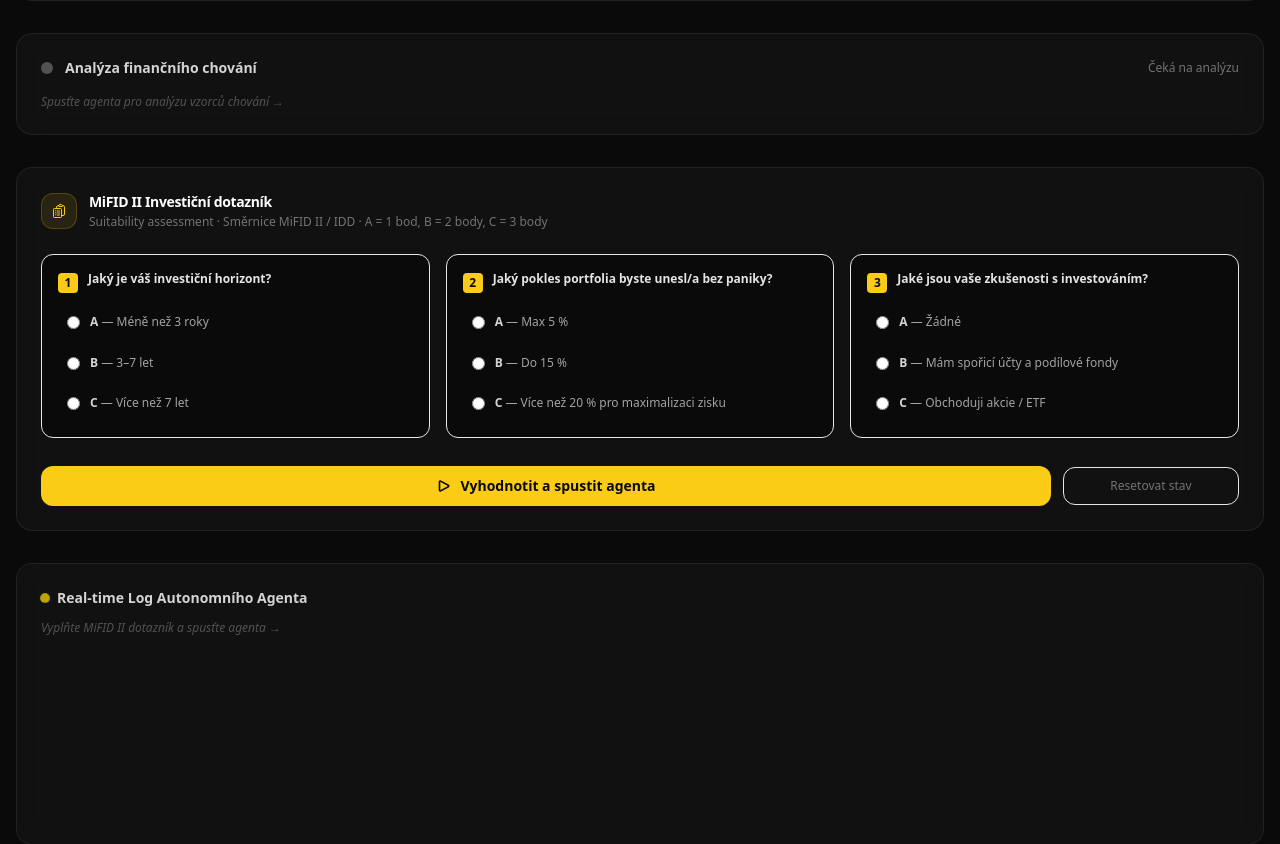
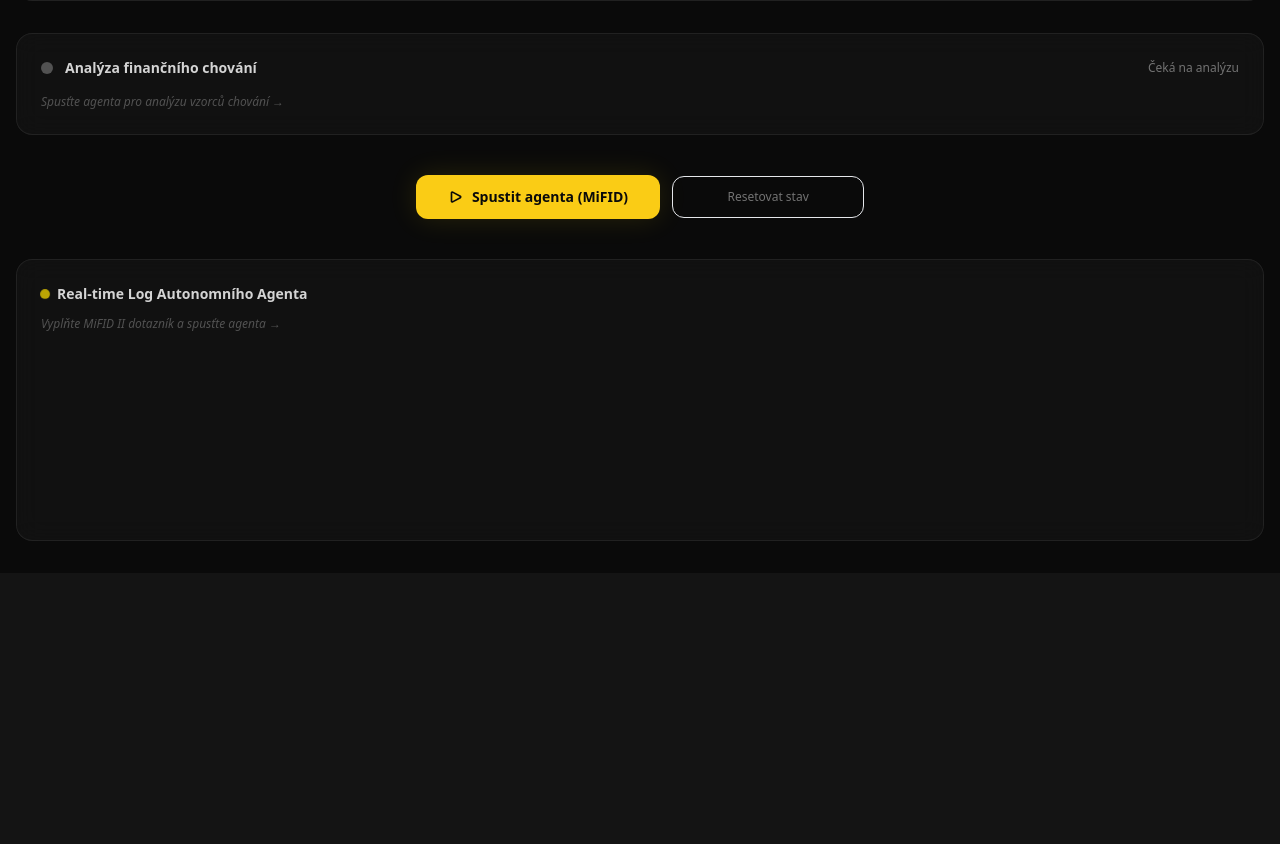
Before and after one commit to THO-netizen/closed-loop-system, a FastAPI app: page / in a window 1280 px wide. Shown: the part 694-1538 px from the top of the page. After the commit the page ends 1235 px from the top, so only its background shows below. Run offline with FastAPI, Linux system fonts and the light colour scheme; some libraries are stand-ins or nearby versions.

Commit message:
fix: MiFID modal + zaručená randomizace resetu (os.urandom seed)
- MiFID dotazník přesunut do modálního okna: trigger tlačítko 'Spustit agenta (MiFID)' na hlavní stránce, modal se zavírá tlačítkem ✕, kliknutím na backdrop nebo Escape; po úspěšném spuštění agenta se modal zavře automaticky
- Vnitřní tlačítko přejmenováno na 'Vyhodnotit a spustit autonomního pilota'
- Tlačítko 'Resetovat stav' přesunuto vedle triggeru na hlavní stránce
- Backend reset přepnut na seed z os.urandom(8) místo random.Random() bez argumentu – garantuje jiné hodnoty na každý request i na serverech s nízkým rozlišením hodin
- Všechny tři zůstatky (checking 45-55k, savings 3-8k, portfolio 20-35k) se nyní spolehlivě randomizují a jsou okamžitě vráceny v JSON odpovědi resetu

Co-Authored-By: Claude Sonnet 4.6 <noreply@anthropic.com>

```diff
--- a/main.py
+++ b/main.py
@@ -579,7 +579,10 @@ async def run_agent_endpoint(body: dict = Body(default={})):
 
 @app.post("/api/reset")
 async def reset():
-    rng = random.Random()           # entropy-seeded → different values each call
+    # Seed from os.urandom to guarantee different values on every call,
+    # regardless of clock resolution or server environment.
+    seed = int.from_bytes(os.urandom(8), "big")
+    rng  = random.Random(seed)
     initial_balance = rng.randint(45_000, 55_000)
     portfolio_val   = float(rng.randint(20_000, 35_000))
     etf_price       = 150.0
--- a/templates/index.html
+++ b/templates/index.html
@@ -145,11 +145,56 @@
     </div>
   </div>
 
-  <!-- ── MiFID II Questionnaire ── -->
-  <div class="glass rounded-2xl p-6 space-y-6">
+  <!-- ── Trigger row ── -->
+  <div class="flex flex-col sm:flex-row items-center justify-center gap-3 py-2">
+    <button id="btn-open-mifid"
+            class="w-full sm:w-auto px-8 py-3 rounded-xl bg-yellow-400 hover:bg-yellow-300
+                   text-sm font-bold text-neutral-950 transition-colors glow-yellow
+                   flex items-center justify-center gap-2">
+      <svg class="w-4 h-4 shrink-0" fill="none" viewBox="0 0 24 24"
+           stroke="currentColor" stroke-width="2.5">
+        <path stroke-linecap="round" stroke-linejoin="round"
+          d="M5.25 5.653c0-.856.917-1.398 1.667-.986l11.54 6.347a1.125 1.125 0
+             010 1.972l-11.54 6.347a1.125 1.125 0 01-1.667-.986V5.653z"/>
+      </svg>
+      Spustit agenta (MiFID)
+    </button>
+    <button id="btn-reset"
+            class="w-full sm:w-48 py-3 rounded-xl border border-white/8 text-xs text-neutral-500
+                   hover:text-neutral-200 hover:border-yellow-400/30 transition-colors">
+      Resetovat stav
+    </button>
+  </div>
+
+  <!-- ── Agent Log ── -->
+  <div class="glass rounded-2xl p-6 flex flex-col gap-3">
+    <div class="flex items-center gap-2">
+      <span class="pulse-dot"></span>
+      <h2 class="text-sm font-semibold text-neutral-300">Real-time Log Autonomního Agenta</h2>
+    </div>
+    <div id="log-box" class="min-h-[200px] max-h-96 overflow-y-auto space-y-2 pr-1">
+      <p class="text-xs text-neutral-600 italic">Vyplňte MiFID II dotazník a spusťte agenta →</p>
+    </div>
+  </div>
+
+</main>
+
+<!-- ── MiFID II Modal ── -->
+<div id="mifid-modal"
+     style="display:none"
+     class="fixed inset-0 z-50 flex items-center justify-center p-4 bg-black/80 backdrop-blur-sm">
+  <div class="glass rounded-2xl p-6 w-full max-w-4xl max-h-[90vh] overflow-y-auto space-y-6 glow-yellow relative">
+
+    <!-- Close -->
+    <button id="btn-close-mifid"
+            class="absolute top-4 right-4 w-8 h-8 rounded-lg bg-neutral-800 hover:bg-neutral-700
+                   flex items-center justify-center text-neutral-400 hover:text-white
+                   text-base transition-colors leading-none shrink-0">
+      ✕
+    </button>
 
     <!-- Header -->
-    <div class="flex flex-wrap items-start justify-between gap-4">
+    <div class="flex flex-wrap items-start justify-between gap-4 pr-10">
       <div class="flex items-center gap-3">
         <div class="w-9 h-9 rounded-xl bg-yellow-400/10 border border-yellow-400/20
                     flex items-center justify-center shrink-0">
@@ -172,7 +217,6 @@
           <p class="text-xs text-neutral-500 mt-0.5">Suitability assessment · Směrnice MiFID II / IDD · A = 1 bod, B = 2 body, C = 3 body</p>
         </div>
       </div>
-      <!-- Score preview badge (appears after all 3 answered) -->
       <div id="score-badge"
            style="display:none"
            class="flex items-center gap-2 px-3 py-1.5 rounded-lg bg-neutral-900
@@ -283,24 +327,19 @@
       ⚠ Prosím, odpovězte na všechny 3 otázky před spuštěním agenta.
     </p>
 
-    <!-- Action row -->
+    <!-- Submit row -->
     <div class="flex flex-col sm:flex-row items-center gap-3 pt-1">
       <button id="btn-run"
-        class="w-full sm:flex-1 py-2.5 rounded-xl bg-yellow-400 hover:bg-yellow-300
-               text-sm font-bold text-neutral-950 transition-colors
-               flex items-center justify-center gap-2">
+              class="w-full sm:flex-1 py-3 rounded-xl bg-yellow-400 hover:bg-yellow-300
+                     text-sm font-bold text-neutral-950 transition-colors
+                     flex items-center justify-center gap-2">
         <svg class="w-4 h-4 shrink-0" fill="none" viewBox="0 0 24 24"
              stroke="currentColor" stroke-width="2.5">
           <path stroke-linecap="round" stroke-linejoin="round"
-            d="M5.25 5.653c0-.856.917-1.398 1.667-.986l11.54 6.347a1.125 1.125 0 010
-               1.972l-11.54 6.347a1.125 1.125 0 01-1.667-.986V5.653z"/>
+            d="M5.25 5.653c0-.856.917-1.398 1.667-.986l11.54 6.347a1.125 1.125 0
+               010 1.972l-11.54 6.347a1.125 1.125 0 01-1.667-.986V5.653z"/>
         </svg>
-        Vyhodnotit a spustit agenta
-      </button>
-      <button id="btn-reset"
-        class="w-full sm:w-44 py-2.5 rounded-xl border border-white/8 text-xs text-neutral-500
-               hover:text-neutral-200 hover:border-yellow-400/30 transition-colors">
-        Resetovat stav
+        Vyhodnotit a spustit autonomního pilota
       </button>
       <div id="spinner" class="hidden items-center gap-2 shrink-0 py-1">
         <svg class="animate-spin w-5 h-5" style="color:#FFE000" fill="none" viewBox="0 0 24 24">
@@ -313,19 +352,7 @@
     </div>
 
   </div>
-
-  <!-- ── Agent Log ── -->
-  <div class="glass rounded-2xl p-6 flex flex-col gap-3">
-    <div class="flex items-center gap-2">
-      <span class="pulse-dot"></span>
-      <h2 class="text-sm font-semibold text-neutral-300">Real-time Log Autonomního Agenta</h2>
-    </div>
-    <div id="log-box" class="min-h-[200px] max-h-96 overflow-y-auto space-y-2 pr-1">
-      <p class="text-xs text-neutral-600 italic">Vyplňte MiFID II dotazník a spusťte agenta →</p>
-    </div>
-  </div>
-
-</main>
+</div>
 
 <script>
 // ── helpers ──────────────────────────────────────────────────────────────────
@@ -557,6 +584,25 @@ function updateScoreBadge() {
 document.querySelectorAll('input[name="q1"], input[name="q2"], input[name="q3"]')
   .forEach((r) => r.addEventListener('change', updateScoreBadge));
 
+// ── Modal open / close ───────────────────────────────────────────────────────
+const modal = document.getElementById('mifid-modal');
+
+document.getElementById('btn-open-mifid').addEventListener('click', () => {
+  modal.style.display = 'flex';
+});
+
+function closeModal() { modal.style.display = 'none'; }
+
+document.getElementById('btn-close-mifid').addEventListener('click', closeModal);
+
+modal.addEventListener('click', (e) => {
+  if (e.target === modal) closeModal();
+});
+
+document.addEventListener('keydown', (e) => {
+  if (e.key === 'Escape') closeModal();
+});
+
 // ── Button handlers ──────────────────────────────────────────────────────────
 document.getElementById('btn-run').addEventListener('click', async () => {
   const q1el = document.querySelector('input[name="q1"]:checked');
@@ -586,6 +632,7 @@ document.getElementById('btn-run').addEventListener('click', async () => {
       }),
     });
     const d = await res.json();
+    closeModal();
     renderLog(d.agent_log);
     renderHabitWidget(d.detected_habits);
     await fetchState();
```
